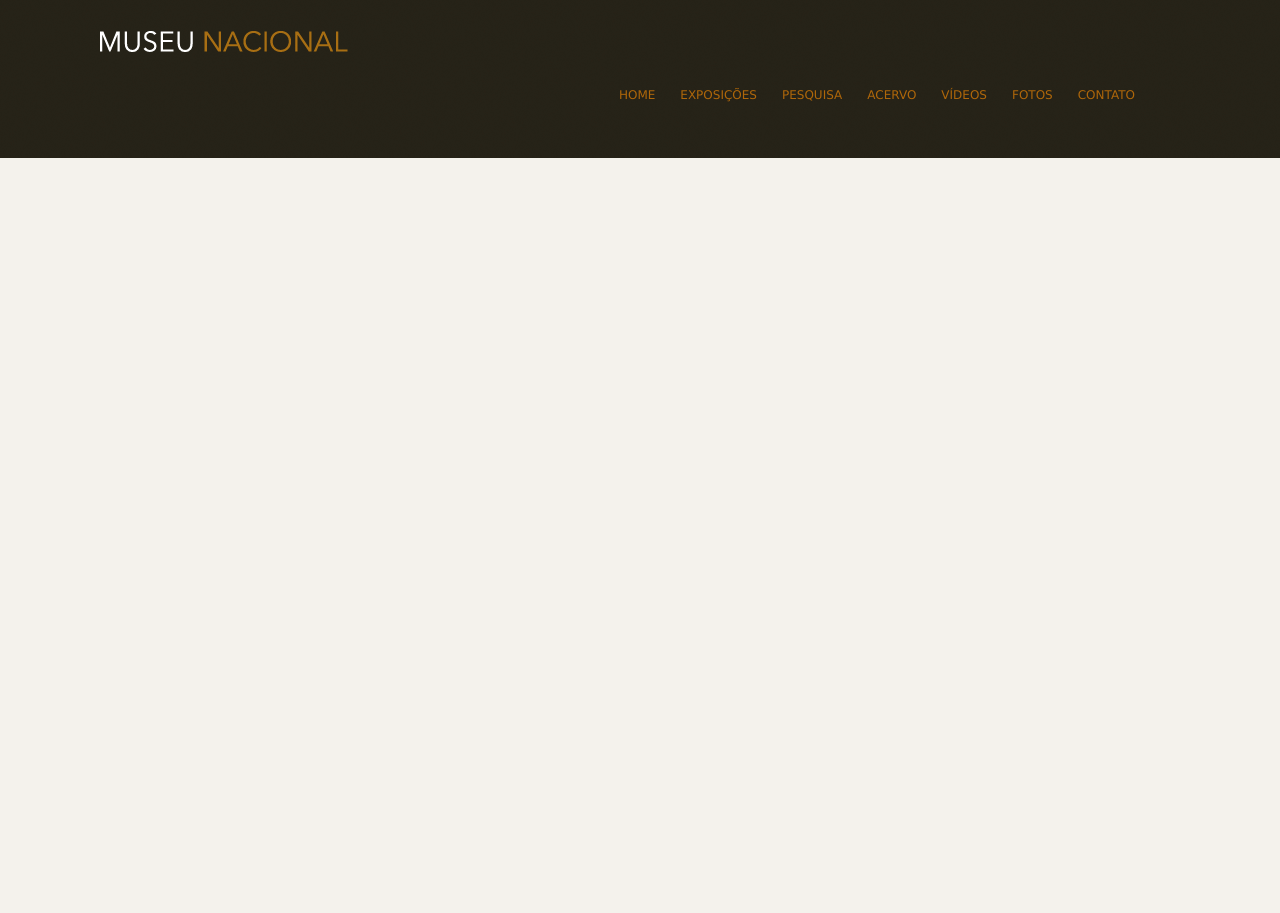
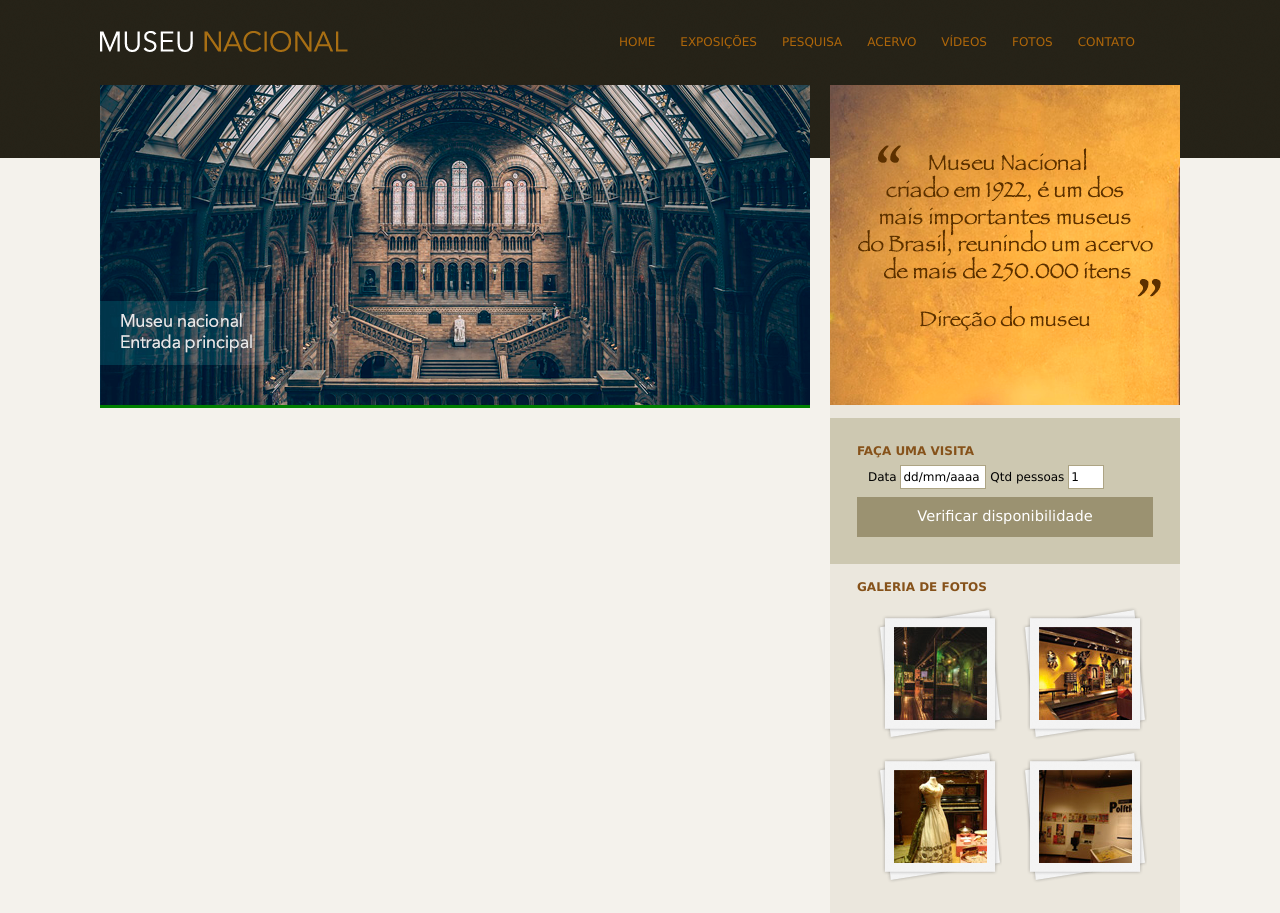
Before and after one commit to LucianoAlvesTeles/Projeto-Museu-Nacional, a plain HTML site: page index.html in a window 1280 px wide. Before the commit the page ends 800 px from the top, so only its background shows below. Drawn offline with Linux system fonts and the light colour scheme.

Commit message:
Barra Lateral Finalizada

```diff
--- a/css/estilo.css
+++ b/css/estilo.css
@@ -17,6 +17,10 @@ a:link, a:active, a:visited {
 
 a:hover {
     color: #227115;
+}
+
+#logo h1 {
+    float: left;
 }
 
 #logo a{
@@ -52,3 +56,75 @@ nav ul li a:link {
 nav ul li a:hover {
     border-bottom: 1px solid #535858;
 }
+
+#conteudo{
+    width: 710px;
+    float: left;
+    background: green;
+}
+
+aside{
+    width: 350px;
+    float: right;
+    background: #ebe7dd;
+    padding-bottom: 30px;
+}
+
+section#visita {
+    background: #cdc8b1;
+    padding: 10px 27px 27px 27px;
+    margin-top: 10px;
+}
+
+section#galeria{
+    padding: 0 27px 0 27px;
+}
+
+section#galeria a{
+    display: block;
+    background: url(../img/fundo-foto.png) no-repeat;
+    float: left;
+    padding: 17px 15px 17px 15px;
+    margin: 10px 0 0 20px;
+}
+
+section#galeria img{
+    margin-left: 2px;
+    margin-top: 3px;
+}
+
+h4 {
+    color: #86521a;
+    text-transform: uppercase;
+    padding-bottom: 3px;
+    margin-bottom: 0;
+}
+
+input{
+    height: 20px;
+    width: 80px;
+    background: #fff;
+    border: none;
+    font-size: 1em;
+}
+
+input.campo{
+    border: 1px solid #ada484;
+}
+
+input.botao{
+    background: #9b9271;
+    color: white;
+    width: 100%;
+    height: 40px;
+    font-size: 1.22em;
+}
+
+fieldset {
+    border: none;
+
+}
+
+legend{
+    display: none;
+}
--- a/index.html
+++ b/index.html
@@ -37,6 +37,63 @@
 
        </header>
 
+       <div id="principal">
+            <div id="conteudo">
+                <section id="capa">
+                    <img src="img/museu.png">
+                </section>
+            </div>
+
+            <aside>
+                <section id="depoimento">
+                    <img src="img/depoimento.png" alt="">
+                </section>
+
+                <section id="visita">
+                    <h4>Faça uma visita</h4>
+
+                    <form action="">
+                        <fieldset>
+                            <legend> Selecione uma data </legend>
+
+                            <label for="data">Data</label>
+                            <input class="campo"  type="text" id="data" value="dd/mm/aaaa">
+
+                            <label for="qtd">Qtd pessoas</label>
+                            <input style="width: 30px;" class="campo" type="text" id="qtd" value="1">
+
+                        </fieldset>
+
+                        <input class="botao" type="submit" value="Verificar disponibilidade">
+
+                    </form>
+
+                </section>
+
+                <section id="galeria">
+                    <h4>Galeria de Fotos</h1>
+
+                    <a href="">
+                        <img src="img/imagem1.jpg" height="93px" width="93px" alt="Descrição imagem1">
+                    </a>
+
+                    <a href="">
+                        <img src="img/imagem2.jpg" height="93px" width="93px" alt="">
+                    </a>
+
+                    <a href="">
+                        <img src="img/imagem3.jpg" height="93px" width="93px" alt="">
+                    </a>
+
+                    <a href="">
+                        <img src="img/imagem4.jpg" height="93px" width="93px" alt="">
+                    </a>
+
+                </section>
+
+            </aside>
+       </div>
+
     </div>
 </body>
 
```
Also changed, not shown: 1 other file.
